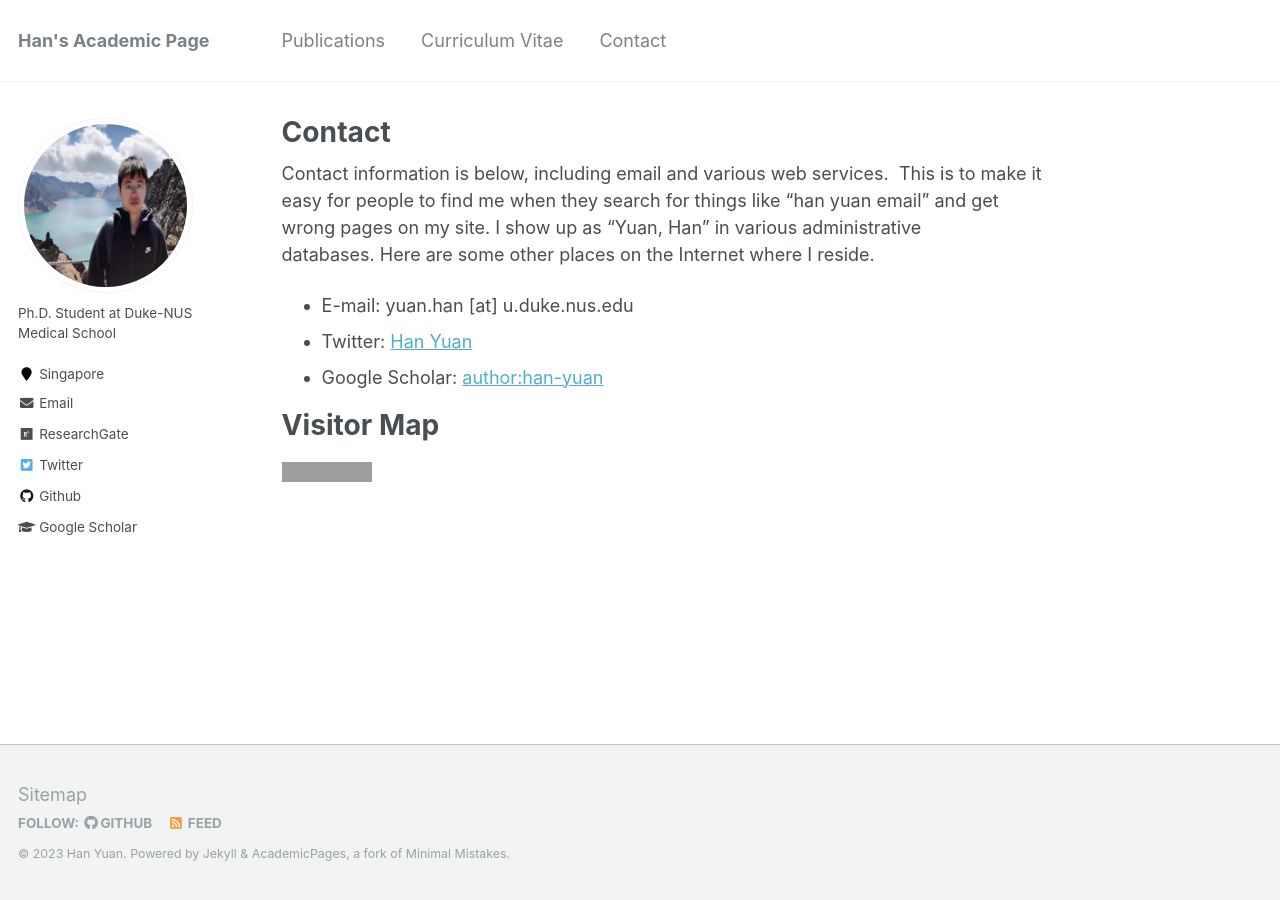
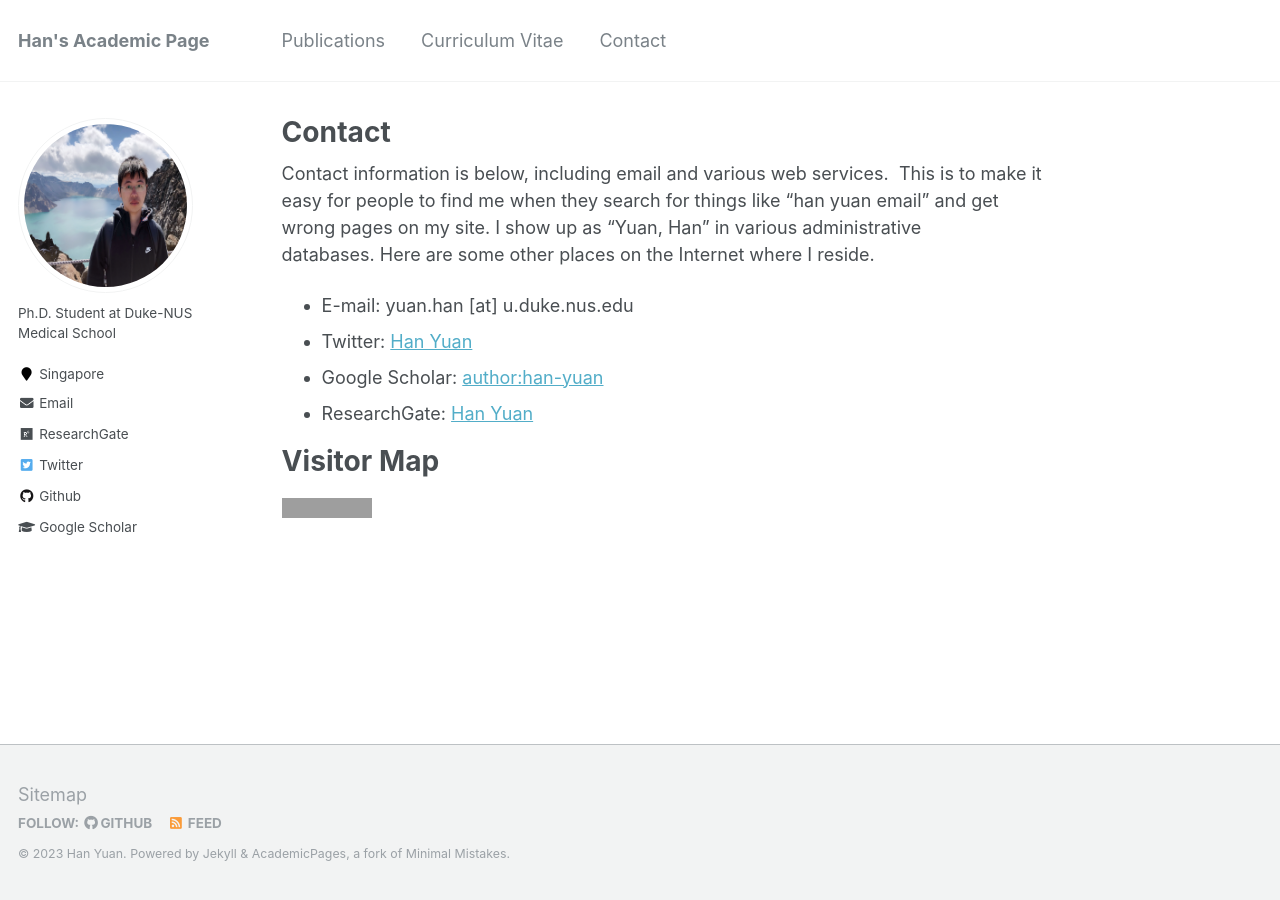
Before and after one commit to Han-Yuan-Med/Han-Yuan-Med.github.io, a Jekyll site: the page built from _pages/contact.md, in a window 1280 px wide. Built offline with Jekyll 4.4.1, drawn with Linux system fonts in a browser that asks for light colours; grey boxes are pictures that could not be loaded.

Commit message:
Update contact.md

```diff
--- a/_pages/contact.md
+++ b/_pages/contact.md
@@ -9,6 +9,7 @@ Contact information is below, including email and various web services.  This i
 * E-mail: yuan.han [at] u.duke.nus.edu
 * Twitter: [Han Yuan](https://twitter.com/hyuan1998)
 * Google Scholar: [author:han-yuan](https://scholar.google.com/citations?user=MKjp730AAAAJ&hl=zh-CN)
+* ResearchGate: [Han Yuan](https://www.researchgate.net/profile/Han-Yuan-6)
 
 # Visitor Map
 <a href='https://clustrmaps.com/site/1bvol'  title='Visit tracker'><img src='//clustrmaps.com/map_v2.png?cl=080808&w=900&t=n&d=Fdoa_8lYghMRtvjcjmYyKs5Dgo1ULEX2F94UDV-wtrc&co=ffffff&ct=ffffff'/></a>
```
